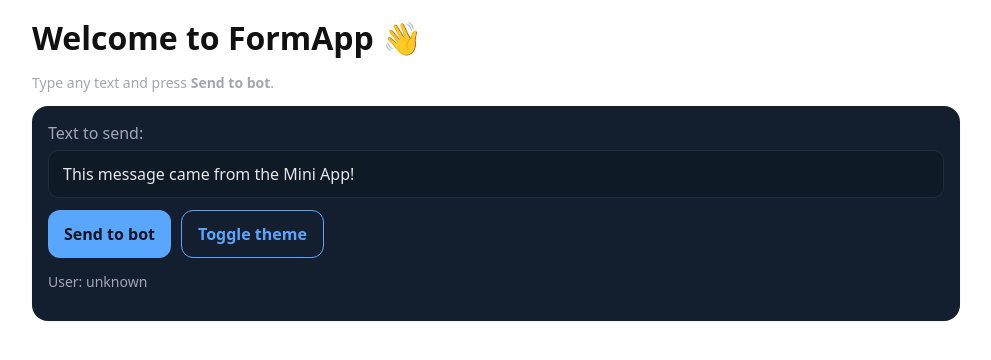
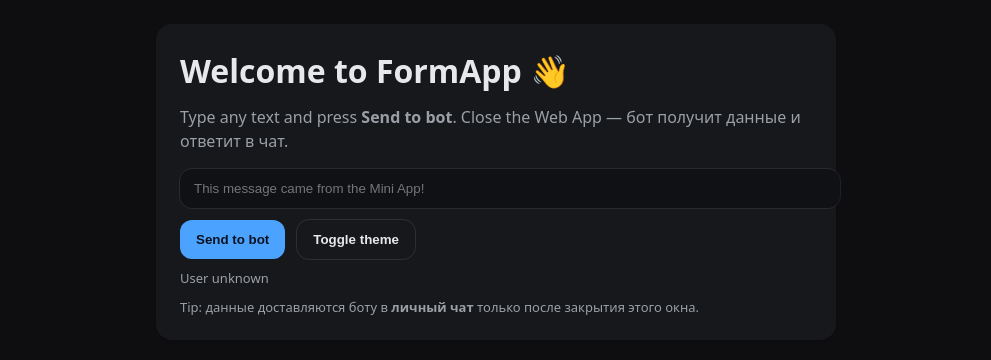
Before and after one commit to iNCUBATOR369/formapp, a website: page public/index.html in a window 1280 px wide. Both pictures are taken after a click on the button "Toggle theme". Shown: the whole page, without its empty margins (144-1135 px from the left). Drawn offline with Linux system fonts and the light colour scheme.

Commit message:
Update index.html

```diff
--- a/public/index.html
+++ b/public/index.html
@@ -1,9 +1,9 @@
 <!doctype html>
-<html lang="en">
+<html lang="en" data-theme="light">
 <head>
-  <meta charset="utf-8" />
+  <meta charset="UTF-8" />
+  <meta name="viewport" content="width=device-width, initial-scale=1, maximum-scale=1" />
   <title>FormApp</title>
-  <meta name="viewport" content="width=device-width, initial-scale=1, maximum-scale=1" />
   <script src="https://telegram.org/js/telegram-web-app.js"></script>
   <style>
     :root {
@@ -16,138 +16,100 @@
       --radius: 16px;
     }
     [data-theme="dark"] {
-      --bg: #0e1621;
-      --fg: #e6e6e6;
-      --muted: #a0a7b4;
-      --primary: #58a6ff;
-      --primary-contrast: #0b141e;
-      --card: #131f2e;
+      --bg: #0e0e10;
+      --fg: #e7e8ea;
+      --muted: #9aa0a6;
+      --primary: #4ba3ff;
+      --primary-contrast: #0b1220;
+      --card: #16181c;
     }
-    * { box-sizing: border-box; }
-    body {
-      margin: 0;
-      padding: 0;
-      background: var(--bg);
-      color: var(--fg);
-      font-family: system-ui, -apple-system, Segoe UI, Roboto, Ubuntu, sans-serif;
+    html,body{height:100%}
+    body{
+      margin:0; font:16px/1.45 system-ui, -apple-system, Segoe UI, Roboto, Ubuntu, Cantarell, Noto Sans, Helvetica, Arial, "Apple Color Emoji","Segoe UI Emoji";
+      color:var(--fg); background:var(--bg);
+      display:flex; align-items:flex-start; justify-content:center;
     }
-    .wrap {
-      max-width: 960px;
-      margin: 0 auto;
-      padding: 16px;
+    .wrap{width:100%; max-width:680px; padding:24px}
+    .card{
+      background:var(--card); border-radius:var(--radius);
+      padding:24px; box-shadow:0 1px 3px rgba(0,0,0,.06);
     }
-    h1 { margin: 0 0 12px; font-weight: 700; }
-    .card {
-      background: var(--card);
-      border-radius: var(--radius);
-      padding: 16px;
-      box-shadow: 0 1px 2px rgba(0,0,0,0.06);
-      margin: 14px 0;
+    h1{margin:0 0 12px}
+    p{margin:0 0 16px; color:var(--muted)}
+    input{
+      width:100%; padding:12px 14px; border-radius:12px; border:none; outline:1px solid rgba(0,0,0,.08);
+      background:#fff; color:#111;
     }
-    label { display: block; margin-bottom: 6px; color: var(--muted); }
-    input, button {
-      font: inherit;
+    [data-theme="dark"] input{ background:#0f1115; color:#e7e8ea; outline-color:rgba(255,255,255,.08); }
+    .row{display:flex; gap:12px; margin-top:12px; flex-wrap:wrap}
+    button{
+      cursor:pointer; border:none; border-radius:12px; padding:12px 16px;
+      background:var(--primary); color:var(--primary-contrast); font-weight:600;
     }
-    input {
-      width: 100%;
-      border: 1px solid rgba(0,0,0,0.08);
-      background: #fff;
-      color: #111;
-      border-radius: 10px;
-      padding: 12px 14px;
-    }
-    [data-theme="dark"] input {
-      background: #0f1a27;
-      color: #e6e6e6;
-      border-color: rgba(255,255,255,0.08);
-    }
-    .row { display: flex; gap: 10px; margin-top: 12px; flex-wrap: wrap; }
-    .btn {
-      padding: 12px 16px;
-      border-radius: 12px;
-      border: none;
-      cursor: pointer;
-      background: var(--primary);
-      color: var(--primary-contrast);
-      font-weight: 600;
-    }
-    .btn.secondary {
-      background: transparent;
-      color: var(--primary);
-      border: 1px solid var(--primary);
-    }
-    .muted { color: var(--muted); font-size: 14px; }
+    .ghost{ background:transparent; outline:1px solid rgba(0,0,0,.12); color:var(--fg) }
+    [data-theme="dark"] .ghost{ outline-color:rgba(255,255,255,.1) }
+    .hint{font-size:13px; color:var(--muted); margin-top:10px}
   </style>
 </head>
 <body>
-  <div class="wrap" id="root">
-    <h1>Welcome to FormApp 👋</h1>
-    <p class="muted">Type any text and press <b>Send to bot</b>.</p>
+  <div class="wrap">
+    <div class="card">
+      <h1>Welcome to FormApp 👋</h1>
+      <p>Type any text and press <b>Send to bot</b>. Close the Web App — бот получит данные и ответит в чат.</p>
 
-    <div class="card">
-      <label for="text">Text to send:</label>
-      <input id="text" type="text" value="This message came from the Mini App!" />
+      <input id="text" placeholder="This message came from the Mini App!" />
+
       <div class="row">
-        <button class="btn" id="sendBtn">Send to bot</button>
-        <button class="btn secondary" id="toggleTheme">Toggle theme</button>
+        <button id="send">Send to bot</button>
+        <button id="theme" class="ghost">Toggle theme</button>
       </div>
-      <p class="muted" id="userBox">User: …</p>
+
+      <div class="hint" id="user"></div>
+      <div class="hint">Tip: данные доставляются боту в <b>личный чат</b> только после закрытия этого окна.</div>
     </div>
   </div>
 
   <script>
     const tg = window.Telegram?.WebApp;
+    // Безопасный init
+    try { tg?.ready(); } catch(e) {}
 
-    function applyTheme() {
-      const root = document.getElementById('root');
-      const isDark = tg?.colorScheme === 'dark' ||
-                     tg?.themeParams?.bg_color === '#0e1621' ||
-                     tg?.themeParams?.bg_color === '#17212b';
-      root.setAttribute('data-theme', isDark ? 'dark' : 'light');
+    // Тема
+    function applyTheme(){
+      const root = document.documentElement;
+      root.setAttribute("data-theme", tg?.colorScheme === "dark" ? "dark" : "light");
     }
+    applyTheme();
+    tg?.onEvent?.("themeChanged", applyTheme);
 
-    function initUserBox() {
-      const u = tg?.initDataUnsafe?.user;
-      const s = u ? `User: ${u.username ? '@'+u.username : (u.first_name || 'unknown')} (id:${u.id})`
-                  : 'User: unknown';
-      document.getElementById('userBox').textContent = s;
-    }
+    // Расширим окно
+    try { tg?.expand?.(); } catch(e){}
 
-    function sendToBot() {
-      const val = document.getElementById('text').value || '';
-      const payload = {
-        type: 'form',
-        text: val,
-        ts: Date.now()
-      };
+    // Показать юзера (для наглядности)
+    const u = tg?.initDataUnsafe?.user;
+    document.getElementById("user").textContent = u ? `User: ${u.username ? '@'+u.username : u.first_name} (id: ${u.id})` : 'User unknown';
+
+    // КНОПКА 1: отправка данных боту (для Menu Button/Keyboard)
+    document.getElementById("send").onclick = () => {
+      const text = document.getElementById("text").value || "This message came from the Mini App!";
+      const payload = { type:"form", text, ts: Date.now() };
+
+      // ВАЖНО: для Menu Button/Keyboard — используем sendData
       try {
-        tg.HapticFeedback?.impactOccurred('light');
-        tg.sendData(JSON.stringify(payload)); // <-- важная строка: отправка в бота
-      } catch (e) {
-        alert('Telegram WebApp is not available: ' + (e?.message || e));
+        tg.sendData(JSON.stringify(payload));
+        // Для UX покажем нотификацию
+        tg.showPopup({ title:"Sent", message:"Close this window to see the bot reply in chat." });
+      } catch(e) {
+        alert("sendData failed: " + e.message);
       }
-    }
+    };
 
-    function toggleTheme() {
-      const root = document.getElementById('root');
-      const cur = root.getAttribute('data-theme');
-      const next = cur === 'dark' ? 'light' : 'dark';
-      root.setAttribute('data-theme', next);
-    }
-
-    // Инициализация
-    (function main() {
-      try { tg?.expand(); } catch (_) {}
-      try { tg?.ready(); } catch (_) {}
-      applyTheme();
-      initUserBox();
-
-      document.getElementById('sendBtn').addEventListener('click', sendToBot);
-      document.getElementById('toggleTheme').addEventListener('click', toggleTheme);
-
-      // Реакция на смену темы из Telegram
-      tg?.onEvent?.('themeChanged', applyTheme);
-    })();
+    // КНОПКА 2: переключение темы
+    document.getElementById("theme").onclick = () => {
+      const root = document.documentElement;
+      const next = root.getAttribute("data-theme") === "dark" ? "light" : "dark";
+      root.setAttribute("data-theme", next);
+    };
   </script>
 </body>
 </html>
```
